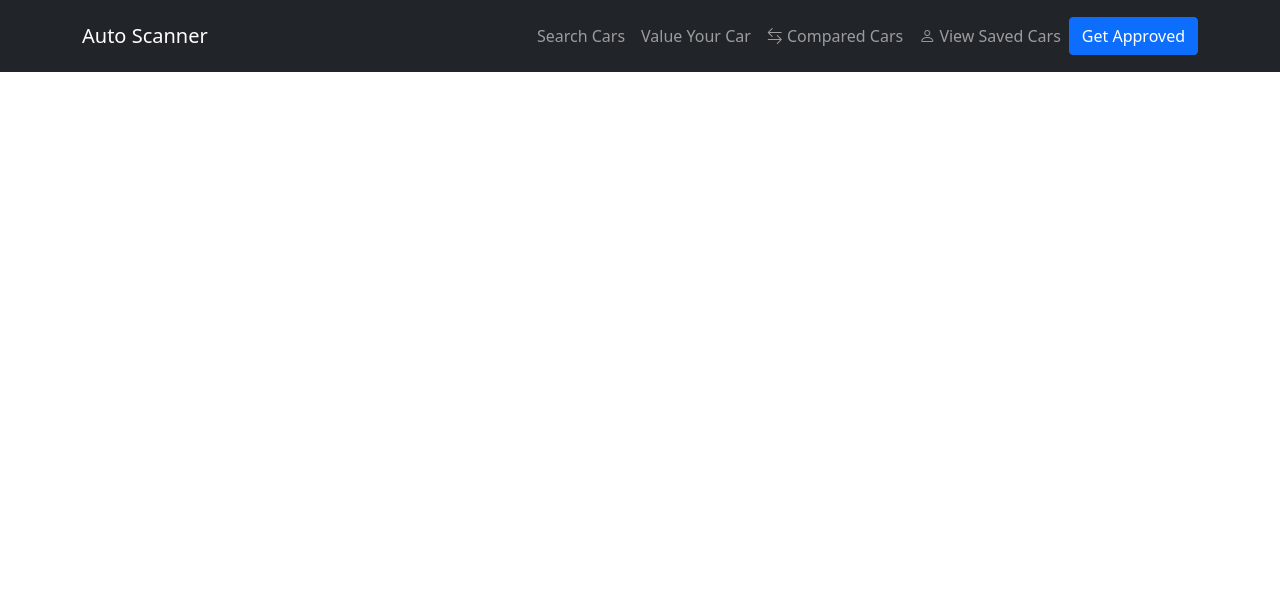
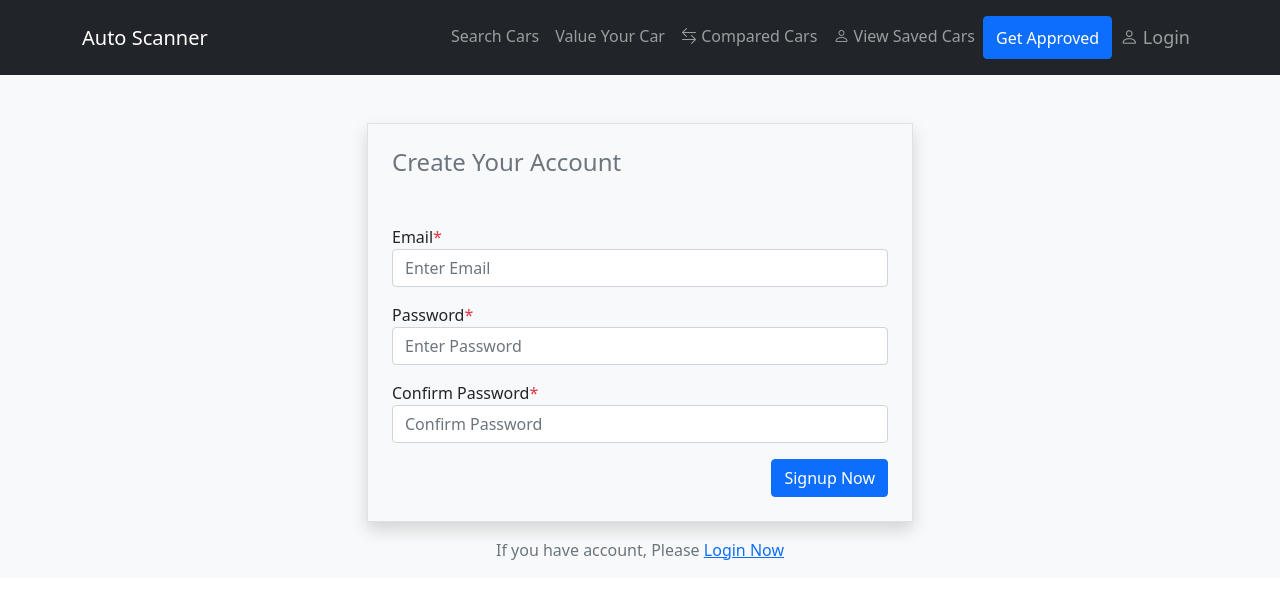
Before and after one commit to velheor/autoscanner, an Angular app: page /login in a window 1280 px wide. Before the commit this address led to /. Shown: the top 598 px of the page. Built offline with nearby package versions, Linux system fonts and the light colour scheme.

Commit message:
Add login page template.

```diff
--- a/src/app/app-routing.module.ts
+++ b/src/app/app-routing.module.ts
@@ -2,6 +2,7 @@ import { NgModule } from '@angular/core';
 import { RouterModule, Routes } from '@angular/router';
 import { HomeComponent } from './components/home/home.component';
 import { SearchCarComponent } from './components/search-car/search-car.component';
+import { LoginComponent } from './components/login/login.component';
 
 const routes: Routes = [
   {
@@ -11,6 +12,10 @@ const routes: Routes = [
   {
     path: 'cars',
     component: SearchCarComponent
+  },
+  {
+    path: 'login',
+    component: LoginComponent
   }
 ];
 
--- a/src/app/app.module.ts
+++ b/src/app/app.module.ts
@@ -9,13 +9,15 @@ import { HomeComponent } from './components/home/home.component';
 import { NavBarComponent } from './components/nav-bar/nav-bar.component';
 import { SearchCarComponent } from './components/search-car/search-car.component';
 import { FormsModule } from '@angular/forms';
+import { LoginComponent } from './components/login/login.component';
 
 @NgModule({
   declarations: [
     AppComponent,
     HomeComponent,
     NavBarComponent,
-    SearchCarComponent
+    SearchCarComponent,
+    LoginComponent
   ],
   imports: [
     BrowserModule,
--- /dev/null
+++ b/src/app/components/login/login.component.html
@@ -0,0 +1,30 @@
+<div class="container">
+  <div class="row">
+    <div class="col-md-6 offset-md-3">
+      <div class="signup-form">
+        <form action="" class="mt-5 border p-4 bg-light shadow">
+          <h4 class="mb-5 text-secondary">Create Your Account</h4>
+          <div class="row">
+            <div class="mb-3 col-md-12">
+              <label>Email<span class="text-danger">*</span></label>
+              <input class="form-control" name="password" placeholder="Enter Email" type="email">
+            </div>
+
+            <div class="mb-3 col-md-12">
+              <label>Password<span class="text-danger">*</span></label>
+              <input class="form-control" name="password" placeholder="Enter Password" type="password">
+            </div>
+            <div class="mb-3 col-md-12">
+              <label>Confirm Password<span class="text-danger">*</span></label>
+              <input class="form-control" name="confirmpassword" placeholder="Confirm Password" type="password">
+            </div>
+            <div class="col-md-12">
+              <button class="btn btn-primary float-end">Signup Now</button>
+            </div>
+          </div>
+        </form>
+        <p class="text-center mt-3 text-secondary">If you have account, Please <a href="#">Login Now</a></p>
+      </div>
+    </div>
+  </div>
+</div>
--- /dev/null
+++ b/src/app/components/login/login.component.ts
@@ -0,0 +1,15 @@
+import { Component, OnInit } from '@angular/core';
+
+@Component({
+  selector: 'app-login',
+  templateUrl: './login.component.html',
+  styleUrls: ['./login.component.scss']
+})
+export class LoginComponent implements OnInit {
+
+  constructor() { }
+
+  ngOnInit(): void {
+  }
+
+}
--- a/src/app/components/nav-bar/nav-bar.component.html
+++ b/src/app/components/nav-bar/nav-bar.component.html
@@ -29,8 +29,14 @@
             View Saved Cars
           </a>
         </li>
+        <button class="btn btn-primary navbar-btn" href="#!">Get Approved</button>
+        <li [routerLinkActive]="['active']">
+          <a [routerLink]="['/login']" class="nav-link bi bi-person" style="font-size: large">
+            Login
+          </a>
+        </li>
       </ul>
-      <button class="btn btn-primary navbar-btn" href="#!">Get Approved</button>
+
     </div>
   </div>
 </nav>
```
Also changed, not shown: src/app/components/login/login.component.scss (added), 1 other file (tests, documents, lock files or other folders).
